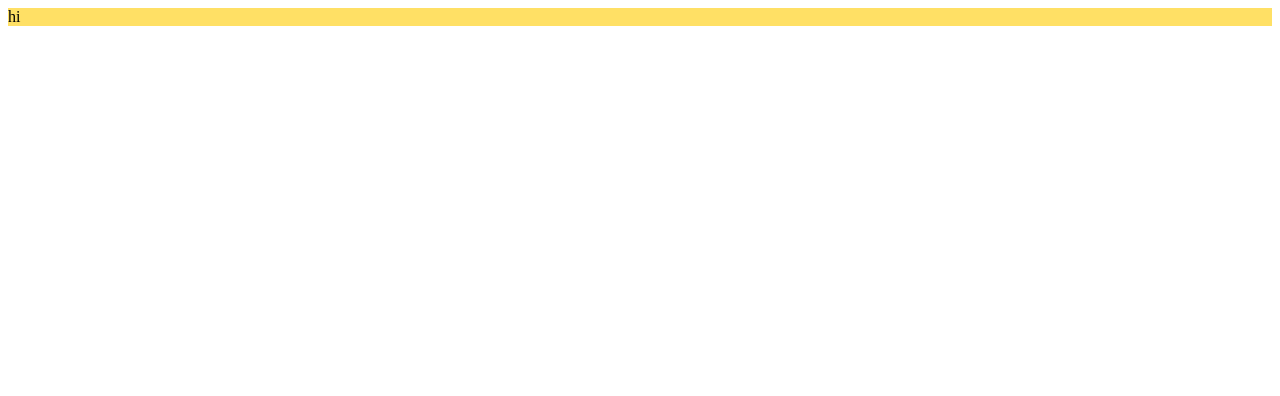
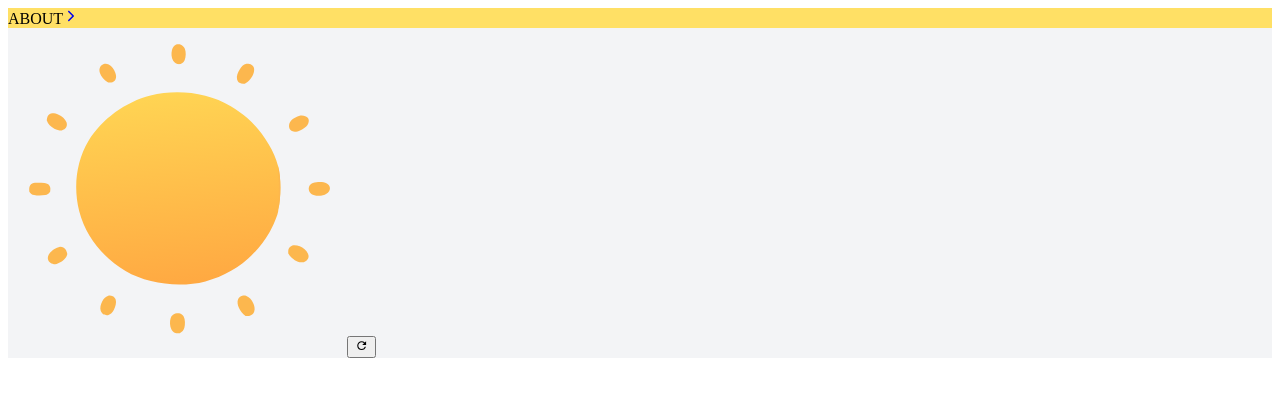
Before and after one commit to dinn54/dinn.dev, a Next.js app: page /home/about in a window 1280 px wide. Shown: the top 396 px of the page. Built offline with nearby package versions, Linux system fonts and the light colour scheme.

Commit message:
feat: add about page profile layout

```diff
--- a/src/pages/home/about.tsx
+++ b/src/pages/home/about.tsx
@@ -1,10 +1,64 @@
+'use client'
 import PageContainer from "./ui/page_container";
+import Link from "next/link";
+import { useEffect, useRef, useState } from "react";
+import { IoIosArrowForward } from "react-icons/io";
+import { MdRefresh } from "react-icons/md";
+import Image from "next/image";
+import Sun from "@public/toggleSun.svg"
+import Night from "@public/toggleNight.svg"
+import { animate } from "animejs";
 
 const About = () =>{
 	return (
 		<PageContainer color="#ffe065">
-			<>hi</>
+			<div className="flex w-full h-full">
+				<div className="w-[40%] h-full flex flex-col items-center gap-10">
+				<div className="group flex items-center gap-4 no-underline">
+					<span className="text-black group-hover:underline font-semibold text-[2.8rem]">
+						ABOUT
+					</span>
+					<Link href="/about" className="flex items-center justify-center w-8 aspect-square hover:outline-1 rounded-full bg-black hover:bg-gray-800 transition-colors">
+						<IoIosArrowForward className="text-white text-lg" />
+					</Link>
+				</div>
+				<ProfileImage />
+				</div>
+			</div>
 		</PageContainer>
 	)
 }
 export default About;
+
+const ProfileImage = () =>{
+	const [isRealMyPicture, setIsRealMyPicture] = useState(true);
+	const profileImageRef = useRef<HTMLDivElement>(null);
+
+	useEffect(()=>{
+		if (profileImageRef.current){
+			console.log('isRealMyPicture changed:', isRealMyPicture); // 디버깅용
+			profileImageRef.current.style.backgroundColor = "#f3f4f6";
+
+			animate(profileImageRef.current,{
+				backgroundColor: isRealMyPicture? "#f3f4f6" : "#AAAA",
+				duration: 500,
+				easing: "linear"
+			})
+		}
+
+	}, [isRealMyPicture])
+	return (
+		<div ref={profileImageRef} className="relative flex w-60 aspect-square rounded-t-2xl rounded-bl-2xl">
+		<Image src={isRealMyPicture? Sun : Night} alt="toggle" />
+				<button
+				className="absolute bottom-0 right-0 w-6 aspect-square outline"
+				onClick={()=>{
+					setIsRealMyPicture(!isRealMyPicture);
+				}}
+			>
+				<MdRefresh className="w-full h-full hover:rotate-180 transition-transform duration-300" />
+			</button>
+	</div>
+
+	)
+}
```
Also changed, not shown: src/app/globals.css (+15 -0 lines), tailwind.config.js (added, +41 -0 lines).
